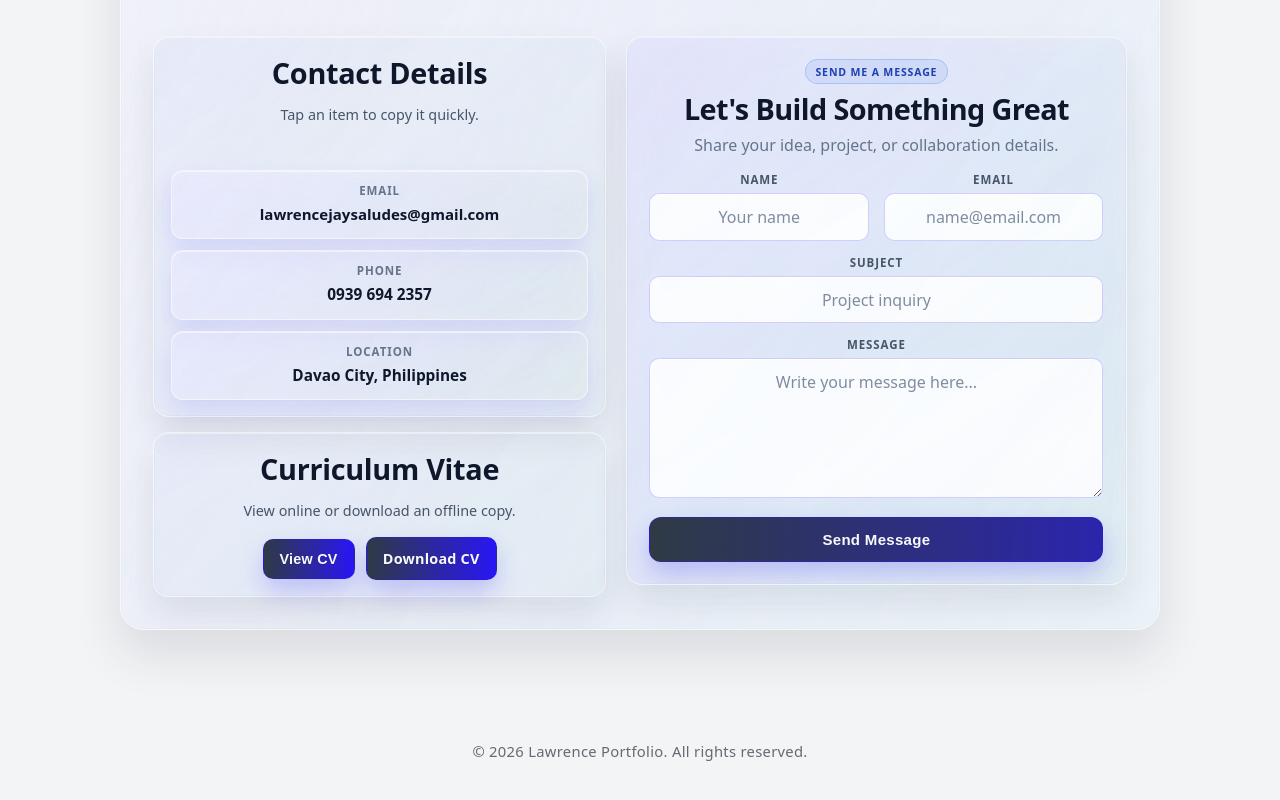
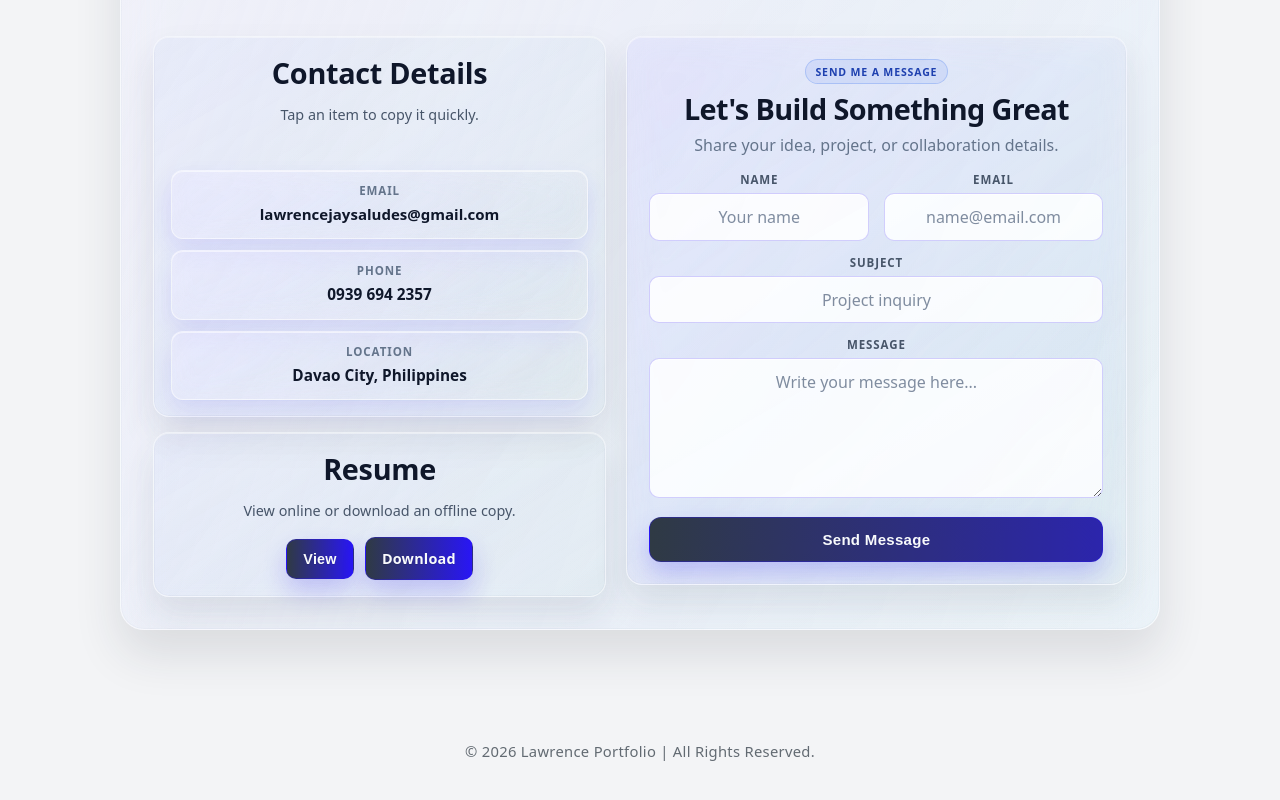
Before and after one commit to LawrenceJaySaludes/Lawrence-Saludes, a React (Vite) app: page / in a window 1280 px wide. Shown: the part 6331-7131 px from the top of the page. Built offline with nearby package versions, Linux system fonts and the light colour scheme; no server answers; a small style sheet from the web is missing.

Commit message:
added details

```diff
--- a/src/components/Contact.jsx
+++ b/src/components/Contact.jsx
@@ -274,7 +274,7 @@ function Contact({ contacts, cv }) {
               </div>
 
               <div className="contact-panel">
-                <h3 className="contact-panel-title">Curriculum Vitae</h3>
+                <h3 className="contact-panel-title">Resume</h3>
                 <p className="contact-panel-copy">
                   View online or download an offline copy.
                 </p>
@@ -285,7 +285,7 @@ function Contact({ contacts, cv }) {
                     className="btn-outline contact-resume-btn"
                     onClick={handleViewCvClick}
                   >
-                    View CV
+                    View
                   </button>
 
                   <a
@@ -293,7 +293,7 @@ function Contact({ contacts, cv }) {
                     download={cvFileName}
                     className="btn-solid contact-resume-btn"
                   >
-                    Download CV
+                    Download
                   </a>
                 </div>
               </div>
--- a/src/components/PortfolioPage.jsx
+++ b/src/components/PortfolioPage.jsx
@@ -326,7 +326,7 @@ function PortfolioPage({
 
       <footer className="site-footer" aria-label="Copyright">
         <p className="site-footer-copy">
-          &copy; 2026 Lawrence Portfolio. All rights reserved.
+          &copy; 2026 Lawrence Portfolio | All Rights Reserved.
         </p>
       </footer>
     </div>
```
